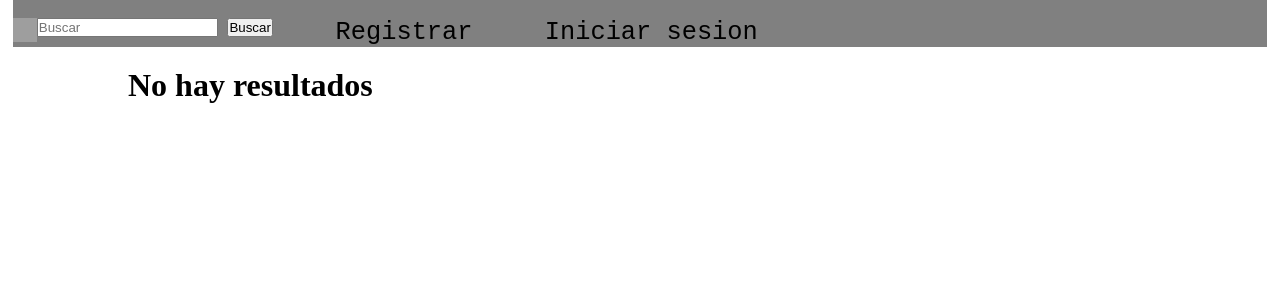
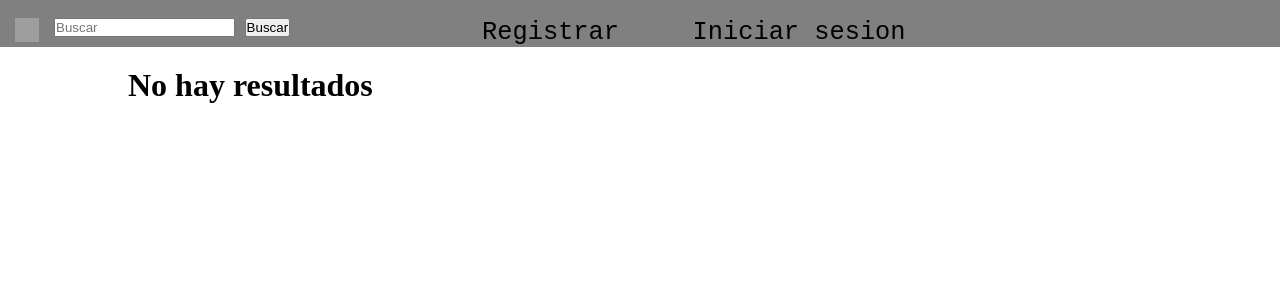
Before and after one commit to jorgelinor/blog, a Python web app: template templates/search.html in a window 1280 px wide. Shown: the top 300 px of the page. Run offline with Jinja, Linux system fonts and the light colour scheme; the template is opened without the code that fills it, so the values that code supplies are empty; grey boxes are pictures that could not be loaded.

Commit message:
Dandole uso a las fotos

```diff
--- a/css/styles.css
+++ b/css/styles.css
@@ -154,14 +154,21 @@ li-link {
 	background-color: darkgray;
 }
 #header {
-	font-family: "Courier New", monospace;
-	overflow:none;
-	background-color: gray;
-	position: fixed;
-	width:98%;
-	top:0px;
-	margin-left: 1%;
-	z-index:9999999999;
+    font-family: "Courier New", monospace;
+    overflow: none;
+    background-color: gray;
+    position: fixed;
+    width: 100%;
+    top: 0px;
+    margin-left: 0;
+    z-index: 9999999999;
+}
+.logo{
+	float: left;
+	width: 24px;
+	height: 24px;
+	margin-left: 15px;
+	margin-right: 15px;
 }
 #banned-error{
 	text-align:center;
@@ -290,3 +297,7 @@ ul, ol {
     max-width: 25%;
     cursor: pointer;
 }
+
+li.username{
+	margin-left: 0px
+}
--- a/templates/base.html
+++ b/templates/base.html
@@ -9,8 +9,8 @@
 <body>
 	<div id="header">
 	<br>
-		<a href="/"><img src="http://image.flaticon.com/icons/svg/50/50422.svg" style="float:left;width: 24px; height: 24px;"></a>
-		<form style="float:left" action="/search">
+		<a href="/"><img src="http://image.flaticon.com/icons/svg/50/50422.svg" class="logo"></a>
+		<form style="float:left;margin-right: 10%" action="/search">
 			<input type="text" name="q" placeholder="Buscar" required>
 			<input type="hidden" name="filter" value="All">
 			<button>Buscar</button>
@@ -25,7 +25,7 @@
 					<div id="banned-error">Atencion: No puedes comentar porque se te han quitado los derechos.</div>
 				{%endif%}
 				<li>
-					<a href="/profile">{{user.user_id}}</a>
+					<a href="/profile"><img src='/view_photo/{{user.img}}' class="logo"></li><li class="username">{{user.user_id}}</a>
 					<ul>
 						<li><a href="/profile/_edit">Modificar perfil</a><hr></li>
 						<li><a href="/profile/_editpass">Cambiar contrasena</a><hr></li>
--- a/templates/search.html
+++ b/templates/search.html
@@ -3,12 +3,17 @@
 	{%if data%}
 		<h1>Resultados de busqueda</h1>
 		<br>
+		<div style="width: 33%;float: left">
 		{%if data_type == 'User'%}
 			<h4 style="color:gray">Personas</h4>
 			<br>
 				{%for ob in data%}
-					<a href="/profile?u={{ob.displayName}}"><div>{{ob.displayName}}</div></a>
+					<a href="/profile?u={{ob.displayName}}"><div><img class="logo" src="/view_photo/{{ob.img}}">{{ob.displayName}}</div></a>
+					<br>
+					<hr>
+					<br>
 				{%endfor%}
+		</div>
 
 		{%elif data_type == 'Post'%}
 			<h4 style="color:gray">Posts</h4>
@@ -16,6 +21,7 @@
 				{%for ob in data%}
 					<a href="/{{ob.key().id()}}"><div>{{ob.title}}</div></a>
 				{%endfor%}
+		</div>
 
 		{%elif data_type == 'Comment'%}
 			<h4 style="color:gray">Comentarios</h4>
@@ -23,9 +29,9 @@
 				{%for ob in data%}
 					<a href="/{{ob.post}}"><div>{{ob.title}}</div></a>
 				{%endfor%}
+		</div>
 
 		{%elif data_type == 'All'%}
-			<div style="width: 33%;float: left">
 			<h4 style="color:gray">Comentarios</h4>
 			<br>
 			{%if data[2]%}
@@ -56,7 +62,10 @@
 			<br>
 			{%if data[0]%}
 				{%for ob in data[0]%}
-					<a href="/profile?u={{ob.displayName}}"><div>{{ob.displayName}}</div></a>
+					<a href="/profile?u={{ob.displayName}}"><div><img class="logo" src="/view_photo/{{ob.img}}">{{ob.displayName}}</div></a>
+					<br>
+					<hr>
+					<br>
 				{%endfor%}
 			{%else%}
 				<label style="color:gray;font-style:italic">No hay personas</label>
```
Also changed, not shown: templates/img.jpg (added), 1 other file.
